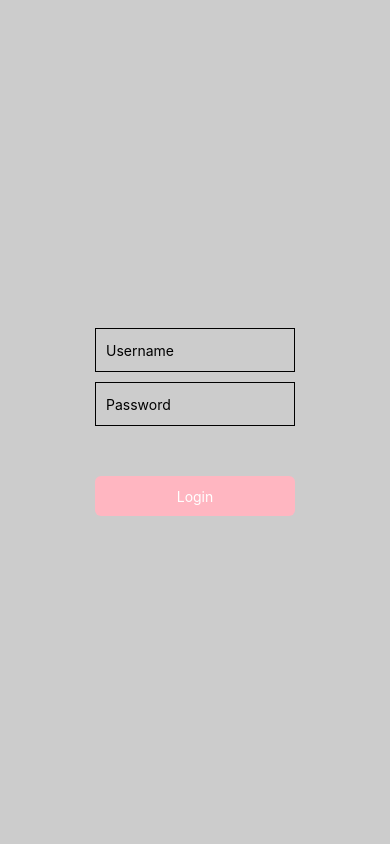
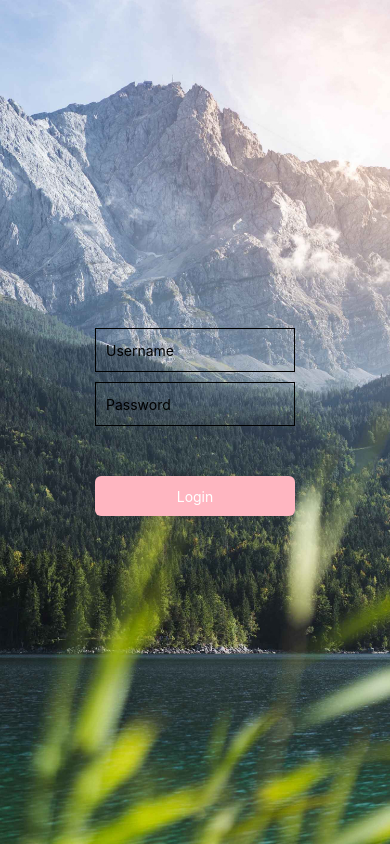
Before and after one commit to YevheniiaVier/reactNatProject, a React Native app: screen / in a window 390 px wide. Built offline with nearby package versions, Linux system fonts and the light colour scheme.

Commit message:
creates registration component

```diff
--- a/App.js
+++ b/App.js
@@ -1,92 +1,36 @@
-import { useState } from "react";
-import { StatusBar } from "expo-status-bar";
-import * as Font from "expo-font";
-import { AppLoading } from "expo";
+// import { useState } from "react";
+// import { StatusBar } from "expo-status-bar";
+// import * as Font from "expo-font";
+// import { AppLoading } from "expo";
 import { useFonts } from "expo-font";
-import {
-  Text,
-  View,
-  TextInput,
-  KeyboardAvoidingView,
-  Platform,
-  TouchableWithoutFeedback,
-  TouchableOpacity,
-  Keyboard,
-  Alert,
-  // Button,
-} from "react-native";
+import { RegistrationScreen } from "./Screens/RegistrationScreen";
+import { Text, View, ImageBackground } from "react-native";
+
 import { styles } from "./styles";
 
 const RobotoRegular = require("./assets/fonts/Roboto/Roboto-Regular.ttf");
 const RobotoBold = require("./assets/fonts/Roboto/Roboto-Bold.ttf");
 
-// const loadFonts = async () => {
-//   await Font.loadAsync({
-//     "Roboto-Regular": require("./assets/fonts/Roboto/Roboto-Regular.ttf"),
-//     "Roboto-Bold": require("./assets/fonts/Roboto/Roboto-Bold.ttf"),
-//   });
-// };
-
 export default function App() {
-  // const [isReady, setIsReady] = useState(false);
-  const [name, setName] = useState("");
-  const [password, setPassword] = useState("");
   const [fontsLoaded] = useFonts({
     "Roboto-Regular": RobotoRegular,
     "Roboto-Bold": RobotoBold,
   });
 
-  const nameHandler = (text) => setName(text);
-  const passwordHandler = (text) => setPassword(text);
-
-  const onLogin = () => {
-    Alert.alert("Credentials", `${name} + ${password}`);
-  };
   if (!fontsLoaded) {
-    return null;
-    // (
-    //   <AppLoading startAsync={loadFonts} onFinish={() => setIsReady(true)} />
-    // );
+    return <Text>Loading...</Text>;
   }
   return (
-    <TouchableWithoutFeedback onPress={Keyboard.dismiss}>
+    <ImageBackground
+      source={require("./images/bcg-img.jpg")}
+      resizeMode="cover"
+      style={styles.bcg}
+    >
       <View style={styles.container}>
-        <KeyboardAvoidingView
-          behavior={Platform.OS == "ios" ? "padding" : "height"}
-        >
-          <TextInput
-            placeholder="Username"
-            value={name}
-            onChangeText={nameHandler}
-            style={styles.input}
-          />
-          <TextInput
-            placeholder="Password"
-            value={password}
-            onChangeText={passwordHandler}
-            style={styles.input}
-          />
-          {/* <Text>My React Native Project</Text> */}
-          <TouchableOpacity
-            activeOpacity={0.7}
-            style={styles.btn}
-            onPress={onLogin}
-          >
-            <Text style={styles.btnTitle}>Login</Text>
-          </TouchableOpacity>
-        </KeyboardAvoidingView>
+        <RegistrationScreen />
 
         {/* <StatusBar style="auto" /> */}
       </View>
-    </TouchableWithoutFeedback>
+    </ImageBackground>
   );
 }
-
-// const styles = StyleSheet.create({
-//   container: {
-//     flex: 1,
-//     backgroundColor: "#fff",
-//     alignItems: "center",
-//     justifyContent: "center",
-//   },
-// });
--- a/Screens/RegistrationScreen.js
+++ b/Screens/RegistrationScreen.js
@@ -0,0 +1,58 @@
+import { useState } from "react";
+import {
+  Text,
+  View,
+  TextInput,
+  KeyboardAvoidingView,
+  Platform,
+  TouchableWithoutFeedback,
+  TouchableOpacity,
+  Keyboard,
+  Alert,
+  ImageBackground,
+  // Button,
+} from "react-native";
+import { styles } from "../styles";
+
+export const RegistrationScreen = () => {
+  const [name, setName] = useState("");
+  const [password, setPassword] = useState("");
+
+  const nameHandler = (text) => setName(text);
+  const passwordHandler = (text) => setPassword(text);
+
+  const onLogin = () => {
+    Alert.alert("Credentials", `${name} + ${password}`);
+  };
+
+  return (
+    <>
+      <TouchableWithoutFeedback onPress={Keyboard.dismiss}>
+        <KeyboardAvoidingView
+          behavior={Platform.OS == "ios" ? "padding" : "height"}
+        >
+          <TextInput
+            placeholder="Username"
+            value={name}
+            onChangeText={nameHandler}
+            style={styles.input}
+          />
+          <TextInput
+            placeholder="Password"
+            value={password}
+            onChangeText={passwordHandler}
+            style={styles.input}
+          />
+          {/* <Text>My React Native Project</Text> */}
+          <TouchableOpacity
+            activeOpacity={0.7}
+            style={styles.btn}
+            onPress={onLogin}
+          >
+            <Text style={styles.btnTitle}>Login</Text>
+          </TouchableOpacity>
+        </KeyboardAvoidingView>
+      </TouchableWithoutFeedback>
+    </>
+  );
+};
--- a/styles.js
+++ b/styles.js
@@ -2,10 +2,11 @@ import { StyleSheet, Platform } from "react-native";
 
 export const styles = StyleSheet.create({
   container: {
+    fontFamily: "Roboto-Regular",
     height: Platform.OS === "ios" ? 50 : 100,
     flex: 1,
     // padding: 24,
-    backgroundColor: "#ccc",
+    // backgroundColor: "#ccc",
     alignItems: "center",
     justifyContent: "center",
   },
@@ -40,4 +41,8 @@ export const styles = StyleSheet.create({
   btnTitle: {
     color: "#fff",
   },
+  bcg: {
+    width: "100%",
+    height: "100%",
+  },
 });
```
